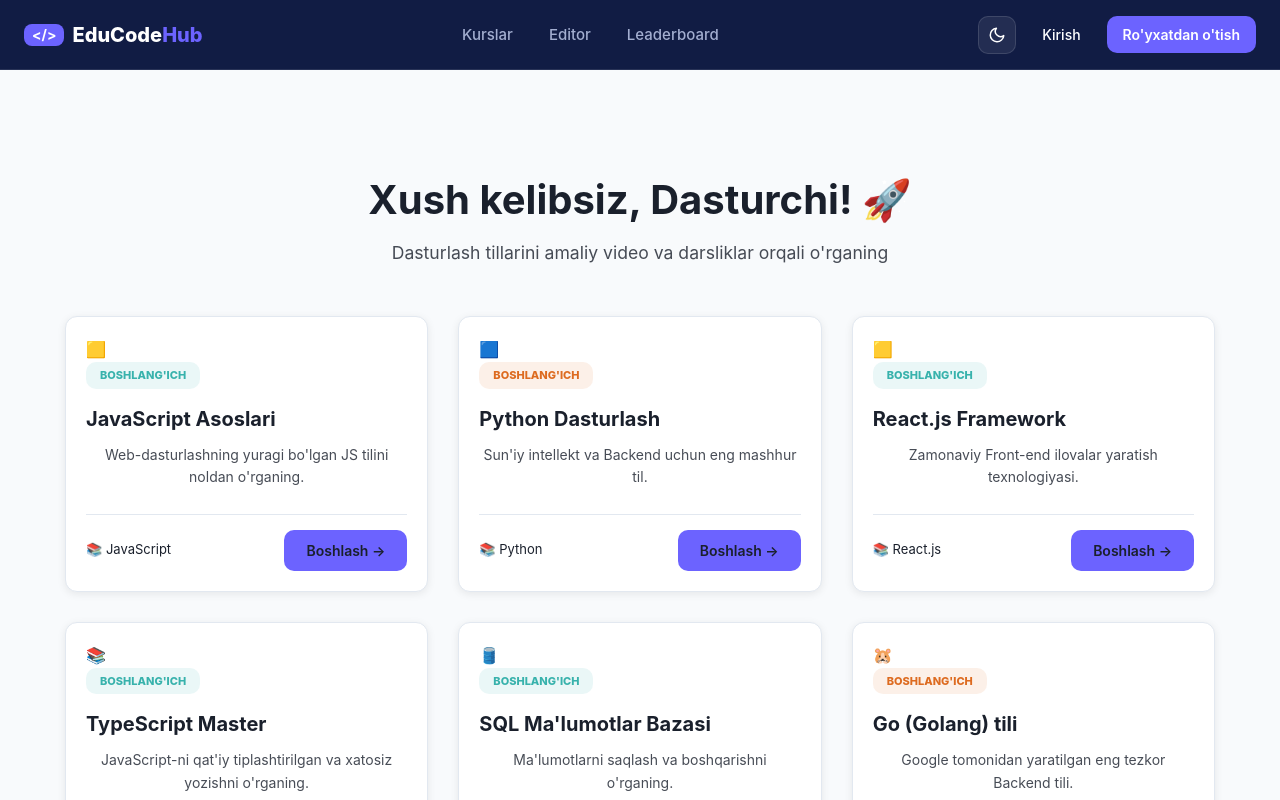
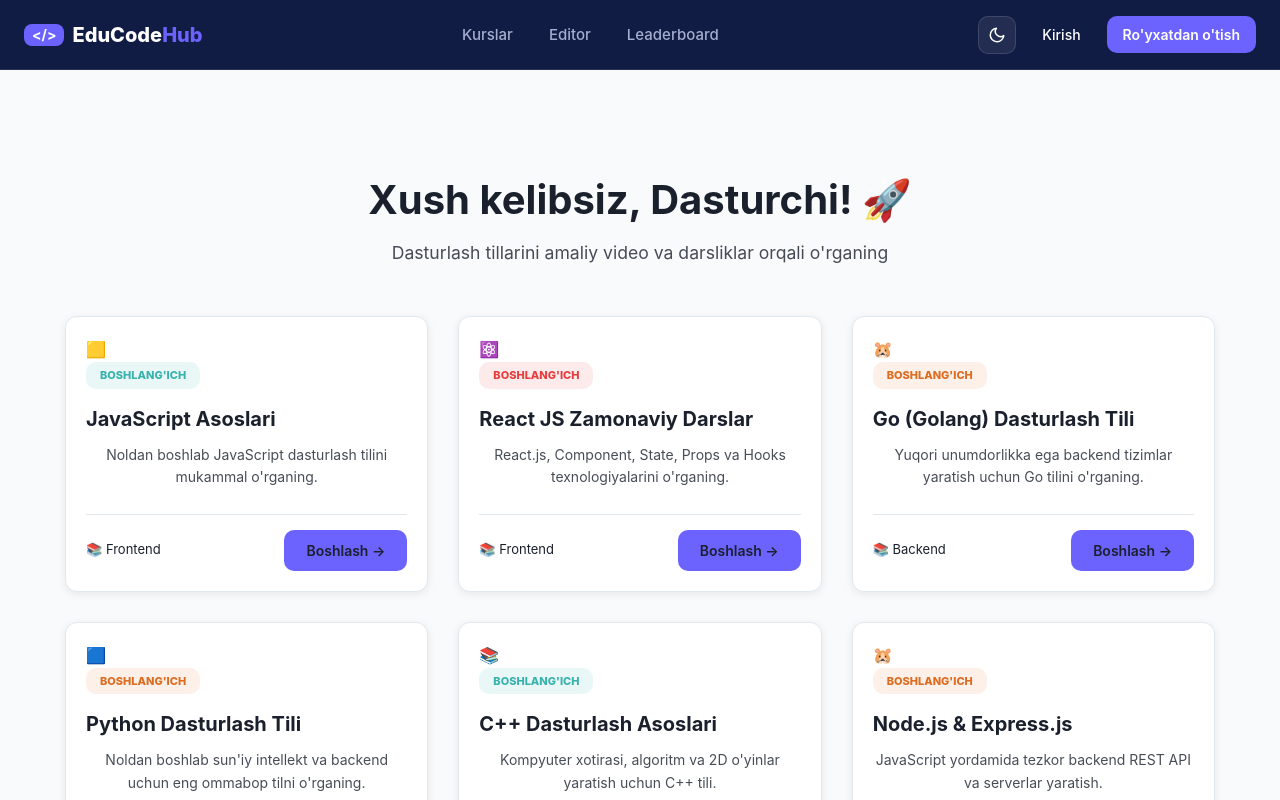
Before and after one commit to Azizbek432/EduCode_Hub, a React (Vite) app: page /courses in a window 1280 px wide. Shown: the top 800 px of the page. Built offline with nearby package versions, Linux system fonts and the light colour scheme; no server answers.

Commit message:
feat: add full course dataset with working youtube video IDs

```diff
--- a/src/data/courses.js
+++ b/src/data/courses.js
@@ -1,64 +1,188 @@
-export const coursesData = {
-  1: {
+export const coursesData = [
+  {
+    id: "javascript-asoslari",
+    slug: "javascript-asoslari",
     title: "JavaScript Asoslari",
-    description:
-      "Web-dasturlashning yuragi bo'lgan JS tilini noldan o'rganing.",
+    description: "Noldan boshlab JavaScript dasturlash tilini mukammal o'rganing.",
+    category: "Frontend",
+    image: "https://images.unsplash.com/photo-1579468118864-1b9ea3c0db4a?w=800&auto=format&fit=crop&q=60",
     lessons: [
-      { id: "js1", title: "Kirish va O'rnatish", videoId: "lfMGAtm214U" },
-      { id: "js2", title: "O'zgaruvchilar (let, const)", videoId: "H9K1O3jC0I0" },
-      { id: "js3", title: "Ma'lumot turlari va Operatolar", videoId: "ahCwqrYak30" },
-      { id: "js4", title: "Funksiyalar (Functions)", videoId: "gI3Lbd333-Q" },
-      { id: "js5", title: "Array va Object", videoId: "123x3cM_wMo" },
-    ],
+      {
+        id: "js-1",
+        title: "1. Kirish va O'rnatish",
+        duration: "12 min",
+        youtube_id: "HD13eq_Pzs8",
+        description: "JavaScript tili haqida tushuncha va birinchi kodingizni yozish."
+      },
+      {
+        id: "js-2",
+        title: "2. O'zgaruvchilar (let, const, var)",
+        duration: "15 min",
+        youtube_id: "a-_0XipBf1U",
+        description: "O'zgaruvchilar va ma'lumotlarni xotirada saqlash usullari."
+      },
+      {
+        id: "js-3",
+        title: "3. Ma'lumot turlari va Operatorlar",
+        duration: "18 min",
+        youtube_id: "8dWL3wF_OMw",
+        description: "Data types, primitiv va no-primitiv turlar, arifmetik operatorlar."
+      },
+      {
+        id: "js-4",
+        title: "4. Funksiyalar (Functions)",
+        duration: "20 min",
+        youtube_id: "gigtS1Xrqwc",
+        description: "Funksiya e'lon qilish, parametrlar va qaytariluvchi qiymatlar."
+      },
+      {
+        id: "js-5",
+        title: "5. Array va Object'lar",
+        duration: "25 min",
+        youtube_id: "13gLB6h5iOM",
+        description: "Massivlar va obyektlar bilan ishlash asoslari."
+      }
+    ]
   },
-  2: {
-    title: "Python Dasturlash",
-    description: "Sun'iy intellekt va Backend uchun eng mashhur til.",
+  {
+    id: "react-js-darslari",
+    slug: "react-js-darslari",
+    title: "React JS Zamonaviy Darslar",
+    description: "React.js, Component, State, Props va Hooks texnologiyalarini o'rganing.",
+    category: "Frontend",
+    image: "https://images.unsplash.com/photo-1633356122544-f134324a6cee?w=800&auto=format&fit=crop&q=60",
     lessons: [
-      { id: "py1", title: "Python Kirish", videoId: "XKHEtdqhLK8" },
-      { id: "py2", title: "O'zgaruvchilar va Ma'lumot turlari", videoId: "IX2beS-KsmE" },
-      { id: "py3", title: "Sikl va Shartlar (If / Loops)", videoId: "PqFKRqpHrXw" },
-      { id: "py4", title: "Funksiyalar va Listlar", videoId: "X133_N813X0" },
-      { id: "py5", title: "OOP Asoslari", videoId: "ay-O_AAn22g" },
-    ],
+      {
+        id: "react-1",
+        title: "1. React ga Kirish va Vite",
+        duration: "15 min",
+        youtube_id: "CgkZ7MvWUAA",
+        description: "React arxitekturasi va loyihani tezkor ishga tushirish."
+      },
+      {
+        id: "react-2",
+        title: "2. Components & Props",
+        duration: "22 min",
+        youtube_id: "w7ejDZ8SWv8",
+        description: "Komponentlar yaratish va prop orqali ma'lumot uzatish."
+      },
+      {
+        id: "react-3",
+        title: "3. useState & useEffect Hooks",
+        duration: "25 min",
+        youtube_id: "O6P86uwfdR0",
+        description: "React hook'lari va holatlarni boshqarish."
+      }
+    ]
   },
-  3: {
-    title: "React.js Framework",
-    description: "Zamonaviy Front-end ilovalar yaratish texnologiyasi.",
+  {
+    id: "golang-backend-darslari",
+    slug: "golang-backend-darslari",
+    title: "Go (Golang) Dasturlash Tili",
+    description: "Yuqori unumdorlikka ega backend tizimlar yaratish uchun Go tilini o'rganing.",
+    category: "Backend",
+    image: "https://images.unsplash.com/photo-1618401471353-b98afee0b2eb?w=800&auto=format&fit=crop&q=60",
     lessons: [
-      { id: "re1", title: "React nima va loyiha ochish", videoId: "CgkZ7MvWUAA" },
-      { id: "re2", title: "Component va Card yaratish", videoId: "aUbdP_Bf9Q0" },
-      { id: "re3", title: "Props va Conditional Rendering", videoId: "8a4S8T1h6uA" },
-      { id: "re4", title: "useState Hook", videoId: "lAW1Jmmr9xc" },
-      { id: "re5", title: "onChange va Color Picker App", videoId: "t2ypxI-_n30" },
-    ],
+      {
+        id: "go-1",
+        title: "1. Go ga Kirish va Muhitni Sozlash",
+        duration: "14 min",
+        youtube_id: "YS4e4q9oBaU",
+        description: "Golang xususiyatlari va birinchi 'Hello World' dasturi."
+      },
+      {
+        id: "go-2",
+        title: "2. O'zgaruvchilar va Structs",
+        duration: "20 min",
+        youtube_id: "un6ZyFkqFKo",
+        description: "Go tilida ma'lumot tiplari va ma'lumotlar tuzilmasi."
+      },
+      {
+        id: "go-3",
+        title: "3. Goroutines va Channels",
+        duration: "30 min",
+        youtube_id: "f6kdp27TYZA",
+        description: "Asinxron va parallel dasturlash asoslari."
+      }
+    ]
   },
-  4: {
-    title: "TypeScript Master",
-    description:
-      "JavaScript-ni qat'iy tiplashtirilgan va xatosiz yozishni o'rganing.",
+  {
+    id: "python-asoslari",
+    slug: "python-asoslari",
+    title: "Python Dasturlash Tili",
+    description: "Noldan boshlab sun'iy intellekt va backend uchun eng ommabop tilni o'rganing.",
+    category: "Backend",
+    image: "https://images.unsplash.com/photo-1526379095098-d400fd0bf935?w=800&auto=format&fit=crop&q=60",
     lessons: [
-      { id: "ts1", title: "TypeScriptga kirish", videoId: "d56mG7DezGs" },
-      { id: "ts2", title: "Types va Explicit Typing", videoId: "BCg4U1vX97E" },
-      { id: "ts3", title: "Interface va Objects", videoId: "zQnBQ4tB3ZA" },
-    ],
+      {
+        id: "py-1",
+        title: "1. Python ga Kirish",
+        duration: "10 min",
+        youtube_id: "xk4_1vDrnnw",
+        description: "Python sintaksisi va muhitni o'rnatish."
+      },
+      {
+        id: "py-2",
+        title: "2. Shart Operatorlari (If/Else)",
+        duration: "16 min",
+        youtube_id: "PqFKRqpHrXw",
+        description: "Mantiqiy shartlar va tarmoqlanuvchi dasturlar."
+      },
+      {
+        id: "py-3",
+        title: "3. Sikllar (For va While)",
+        duration: "18 min",
+        youtube_id: "6iF8Xb7Z3wQ",
+        description: "Takrorlanuvchi jarayonlar va massivlar ustida amallar."
+      }
+    ]
   },
-  5: {
-    title: "SQL Ma'lumotlar Bazasi",
-    description: "Ma'lumotlarni saqlash va boshqarishni o'rganing.",
+  {
+    id: "cpp-dasturlash",
+    slug: "cpp-dasturlash",
+    title: "C++ Dasturlash Asoslari",
+    description: "Kompyuter xotirasi, algoritm va 2D o'yinlar yaratish uchun C++ tili.",
+    category: "Fullstack",
+    image: "https://images.unsplash.com/photo-1515879218367-8466d910aaa4?w=800&auto=format&fit=crop&q=60",
     lessons: [
-      { id: "sql1", title: "Ma'lumotlar bazasi va Tables", videoId: "HXV3zeQKqGY" },
-      { id: "sql2", title: "SELECT, WHERE va Filters", videoId: "7S_zhMdf_gI" },
-      { id: "sql3", title: "INSERT, UPDATE, DELETE", videoId: "N1S6pEThX08" },
-    ],
+      {
+        id: "cpp-1",
+        title: "1. C++ ga Kirish va Kompilyatsiya",
+        duration: "15 min",
+        youtube_id: "-TkoO8Z07hI",
+        description: "C++ tilining ishlash prinsipi va ilk loyiha."
+      },
+      {
+        id: "cpp-2",
+        title: "2. Ko'rsatkichlar (Pointers) va References",
+        duration: "25 min",
+        youtube_id: "2ybLD6_2gKM",
+        description: "Xotira manzillari bilan to'g'ridan-to mezoniy ishlash."
+      }
+    ]
   },
-  6: {
-    title: "Go (Golang) tili",
-    description: "Google tomonidan yaratilgan eng tezkor Backend tili.",
+  {
+    id: "node-js-backend",
+    slug: "node-js-backend",
+    title: "Node.js & Express.js",
+    description: "JavaScript yordamida tezkor backend REST API va serverlar yaratish.",
+    category: "Backend",
+    image: "https://images.unsplash.com/photo-1555066931-4365d14bab8c?w=800&auto=format&fit=crop&q=60",
     lessons: [
-      { id: "go1", title: "Go-ga xush kelibsiz va Setup", videoId: "un6ZyFkqFKo" },
-      { id: "go2", title: "Variables va Data Types", videoId: "ysS_y15G3L8" },
-      { id: "go3", title: "Functions va Slices", videoId: "f6kdp27TYFE" },
-    ],
-  },
-};
+      {
+        id: "node-1",
+        title: "1. Node.js nima va NPM",
+        duration: "14 min",
+        youtube_id: "TlB_eWDSMt4",
+        description: "JavaScript run-time muhiti va paketlar menedjeri."
+      },
+      {
+        id: "node-2",
+        title: "2. Express.js REST API yaratish",
+        duration: "22 min",
+        youtube_id: "L72fhGm1tfE",
+        description: "Server va routelar yaratish."
+      }
+    ]
+  }
+];
--- a/src/services/courseService.js
+++ b/src/services/courseService.js
@@ -1,46 +1,36 @@
 import { coursesData } from "../data/courses";
 
 export async function getCourses() {
-  return Object.keys(coursesData).map((id) => {
-    const course = coursesData[id];
-    const slug = course.title
-      .toLowerCase()
-      .replace(/[^a-z0-9 ]/g, "")
-      .replace(/\s+/g, "-");
-
-    return {
-      id,
-      title: course.title,
-      slug: slug,
-      description: course.description,
-      category: course.title.split(" ")[0],
-      level: "Boshlang'ich",
-      lessonsCount: course.lessons ? course.lessons.length : 0,
-    };
-  });
+  return coursesData.map((course) => ({
+    id: course.id,
+    title: course.title,
+    slug: course.slug,
+    description: course.description,
+    category: course.category || course.title.split(" ")[0],
+    level: "Boshlang'ich",
+    image: course.image,
+    lessonsCount: course.lessons ? course.lessons.length : 0,
+  }));
 }
 
 export async function getCourseBySlug(slug) {
-  const courses = await getCourses();
-  const matched = courses.find((c) => c.slug === slug);
+  const course = coursesData.find((c) => c.slug === slug);
+  if (!course) return null;
 
-  if (!matched) return null;
-
-  const fullData = coursesData[matched.id];
   return {
-    ...matched,
-    lessons: fullData.lessons || [],
+    ...course,
+    lessonsCount: course.lessons ? course.lessons.length : 0,
   };
 }
 
 export async function getLessonsByCourseId(courseId) {
-  const course = coursesData[courseId];
+  const course = coursesData.find((c) => c.id === courseId);
   return course ? course.lessons : [];
 }
 
 export async function getLessonById(lessonId) {
-  for (const key in coursesData) {
-    const lesson = coursesData[key].lessons.find((l) => l.id === lessonId);
+  for (const course of coursesData) {
+    const lesson = course.lessons.find((l) => l.id === lessonId);
     if (lesson) return lesson;
   }
   return null;
```
Also changed, not shown: src/pages/CourseDetail/CourseDetail.css (+25 -26 lines), src/pages/CourseDetail/CourseDetail.jsx (+26 -3 lines).
